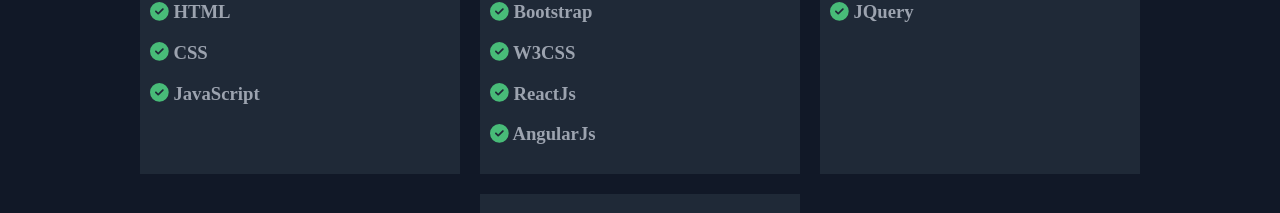
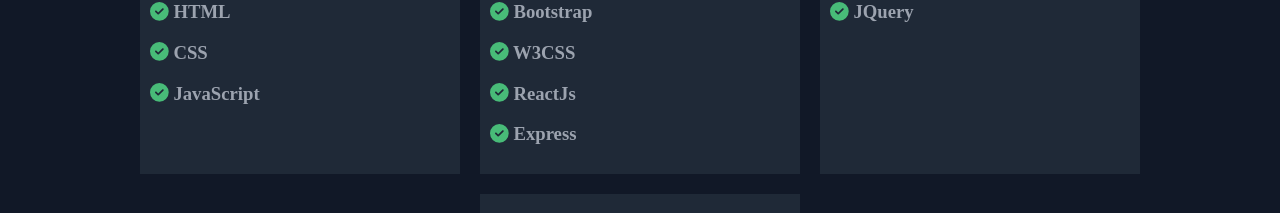
Before and after one commit to Phickayor/Portfolio, a React (Create React App) app: page / in a window 1280 px wide. Shown: the part 2320-2533 px from the top of the page. Built offline with nearby package versions, Linux system fonts and the light colour scheme; a web font is replaced by a local one.

Commit message:
adding express framework

```diff
--- a/src/components/Skills.js
+++ b/src/components/Skills.js
@@ -4,7 +4,7 @@
 import { faMicrochip, faCheckCircle } from "@fortawesome/free-solid-svg-icons";
 export default function Skills() {
   const languages = ["HTML", "CSS", "JavaScript"];
-  const frameworks = ["Bootstrap", "W3CSS", "ReactJs", "AngularJs"];
+  const frameworks = ["Bootstrap", "W3CSS", "ReactJs", "Express"];
   const libraries = ["JQuery"];
   const others = ["Git + Github", "Node.js"];
   const tech = <FontAwesomeIcon icon={faMicrochip} />;
```
